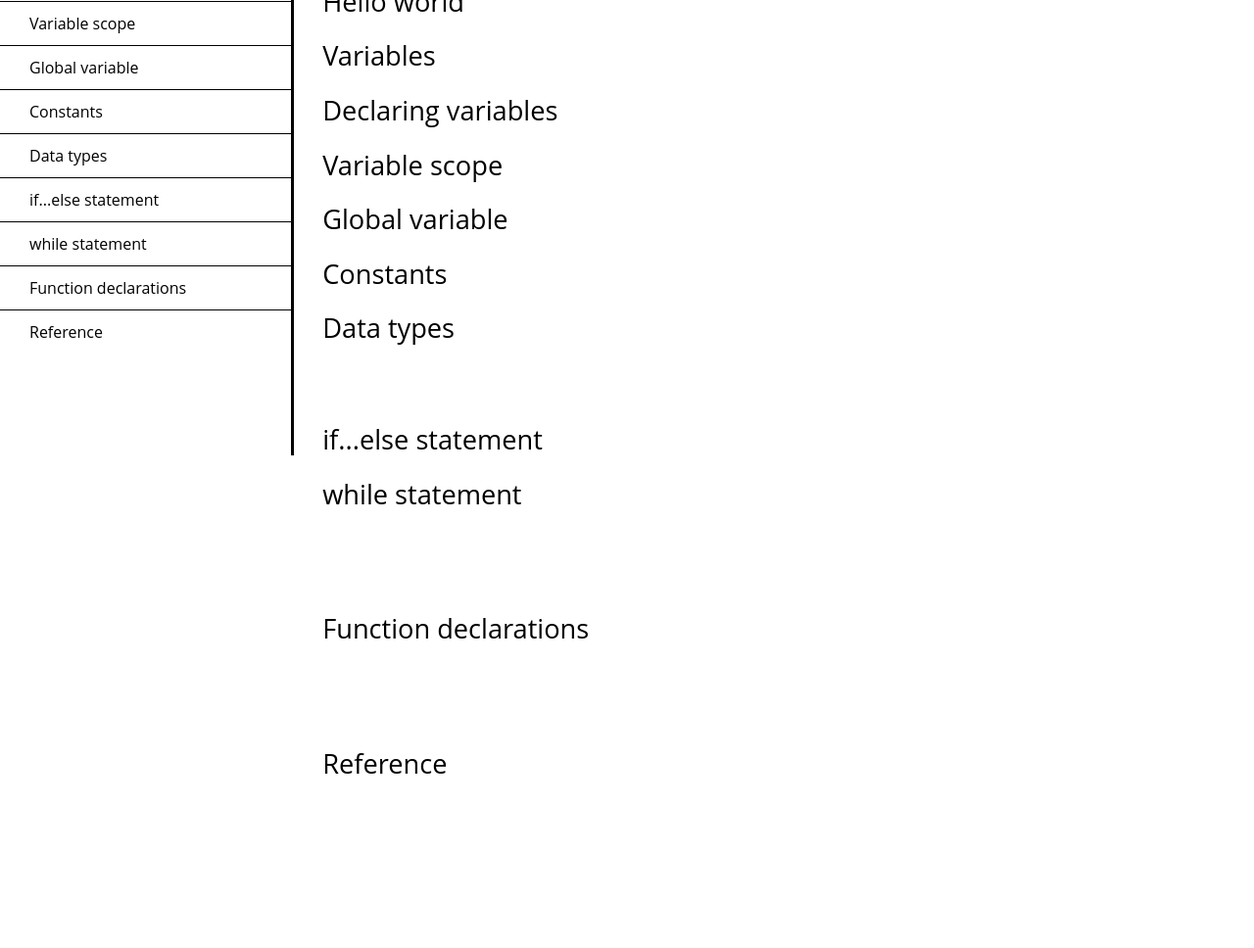
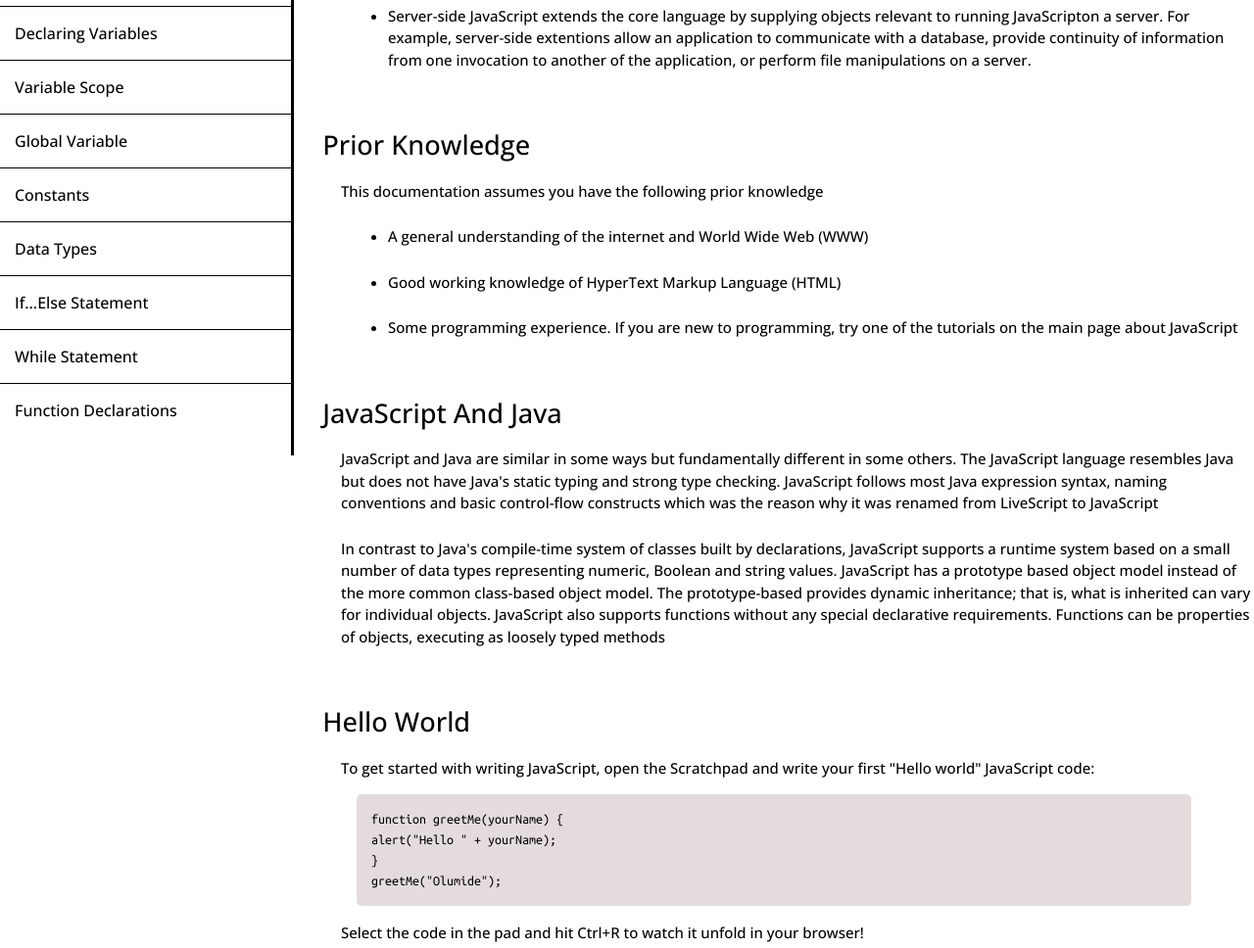
Before and after one commit to codewithmide/JavaScript-Technical-Documentation-Page, a plain HTML site: page index.html in a window 1280 px wide. Shown: the part 335-1303 px from the top of the page at 98% size. Before the commit the page ends 1174 px from the top, so only its background shows below. Drawn offline with nearby package versions, Linux system fonts and the light colour scheme.

Commit message:
added almost all functionality

```diff
--- a/index.html
+++ b/index.html
@@ -29,29 +29,37 @@
     <main id="main-doc">
       <section class="main-section" id="Introduction">
         <header>Introduction</header>
-        <p></p>
+        <p>JavaScript is a cross-platforn, object-oriented scripting language. It is a small and lightweight language. Inside a host enviroment(for example, a web browser), JavaScript can be connected to objects of it's enviroment to provide programmatoc control over them.</p><br>
+        <p>JavaScript contains a standard library of objects, such as Array, Date and Math. and a core set of language elements such as operators, control, structures and statements. Core JavaScript can be extended for a variety of purposes by suplimenting it with additional objects; for example:</p><br>
         <ul>
-          <li></li>
-          <li></li>
+          <li>Client-side JavaScript extends the core language by supplying objects to control a browser and it's Document Object Model(DOM). For example, client-side extentions allow an application to place elements on an HTML form and respond to user events such as mouse clicks form input and page navigation.</li><br>
+          <li>Server-side JavaScript extends the core language by supplying objects relevant to running JavaScripton a server. For example, server-side extentions allow an application to communicate with a database, provide continuity of information from one invocation to another of the application, or perform file manipulations on a server.</li><br>
         </ul>
       </section>
       <section class="main-section" id="Prior_knowledge">
         <header>Prior knowledge</header>
-        <p></p>
+        <p>This documentation assumes you have the following prior knowledge</p><br>
         <ul>
-          <li></li>
-          <li></li>
-          <li></li>
+          <li>A general understanding of the internet and World Wide Web (WWW)</li><br>
+          <li>Good working knowledge of HyperText Markup Language (HTML)</li><br>
+          <li>Some programming experience. If you are new to programming, try one of the tutorials on the main page about JavaScript</li><br>
         </ul>
       </section>
       <section class="main-section" id="JavaScript_and_Java">
         <header>JavaScript and Java</header>
+        <p>JavaScript and Java are similar in some ways but fundamentally different in some others. The JavaScript language resembles Java but does not have Java's static typing and strong type checking. JavaScript follows most Java expression syntax, naming conventions and basic control-flow constructs which was the reason why it was renamed from LiveScript to JavaScript</p><br>
+        <p>In contrast to Java's compile-time system of classes built by declarations, JavaScript supports a runtime system based on a small number of data types representing numeric, Boolean and string values. JavaScript has a prototype based object model instead of the more common class-based object model. The prototype-based provides dynamic inheritance; that is, what is inherited can vary for individual objects. JavaScript also supports functions without any special declarative requirements. Functions can be properties of objects, executing as loosely typed methods</p><br>
         <p></p>
       </section>
       <section class="main-section" id="Hello_world">
         <header>Hello world</header>
-        <p></p>
-        <code></code>
+        <p>To get started with writing JavaScript, open the Scratchpad and write your first "Hello world" JavaScript code:</p>
+        <code>function greetMe(yourName) {
+            alert("Hello " + yourName);
+          }
+          greetMe("Olumide");
+        </code>
+        <p>Select the code in the pad and hit Ctrl+R to watch it unfold in your browser!</p>
       </section>
       <section class="main-section" id="Variables">
         <header>Variables</header>
--- a/styles.css
+++ b/styles.css
@@ -1,3 +1,5 @@
+@import url('https://fonts.googleapis.com/css2?family=Open+Sans:wght@300;500&family=Ubuntu+Mono&display=swap');
+
 * {
     margin: 0;
     padding: 0;
@@ -12,6 +14,7 @@
     background-color: #ffffff;
     line-height: 1.5;
 }
+/*All header texts*/
 
 header {
     color: black;
@@ -20,7 +23,10 @@
     font-size: 1.7em;
     padding-bottom: .3rem;
     padding-left: 1.2rem;
+    text-transform: capitalize;
 }
+
+/*Side bar*/
 
 #navbar {
     position: fixed;
@@ -31,6 +37,7 @@
     height: 100%;
     border-right: solid;
     border-color: black;
+    text-transform: capitalize;
 }
 
 ul {
@@ -48,11 +55,13 @@
 }
 
 a {
+    display: block;
     color: black;
     background-color: #ffffff;
-    padding-top: 10px;
-    padding-bottom: 10px;
-    padding-left: 20px;
+    padding-top: 5px;
+    padding-bottom: 5px;
+    padding-left: 5px;
+    cursor: pointer;
 }
 
 /* MAIN DOC */
@@ -60,3 +69,34 @@
     width: auto;
     margin-left: 300px;
 }
+
+#main-doc header {
+    margin-top: 2rem;
+}
+
+#main-doc p {
+    margin-left: 3rem;
+    font-size: 15px;
+}
+
+#main-doc li {
+    list-style: disc;
+    margin-left: 6rem;
+    font-size: 15px;
+}
+
+code {
+    display: block;
+    text-align: left;
+    font-family: 'Ubuntu Mono', monospace;
+    white-space: pre-line;
+    position: relative;
+    word-break: normal;
+    word-wrap: normal;
+    background-color: #e4dcdc;
+    padding: 15px;
+    margin: 1rem 4rem 1rem 4rem;
+    border-radius: 5px;
+    font-size: 14px;
+    font-weight: 400;
+}
```
